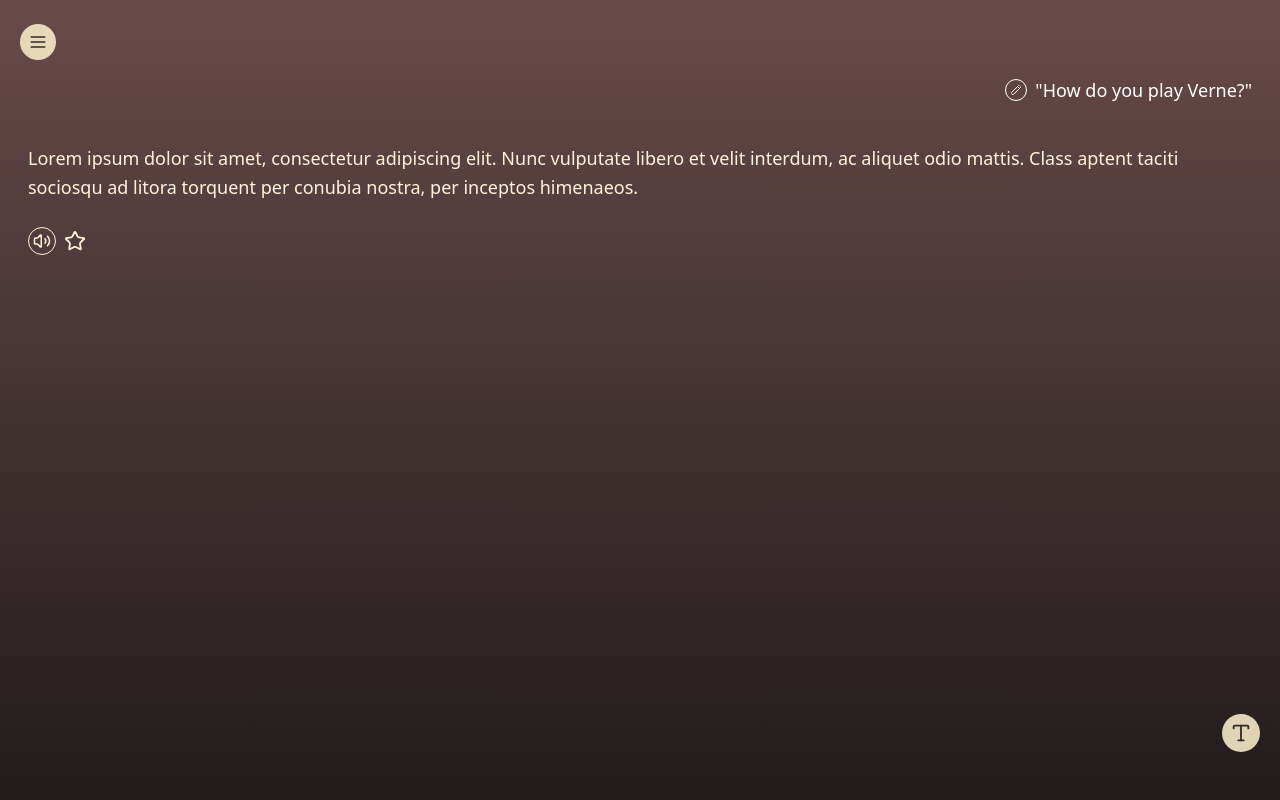
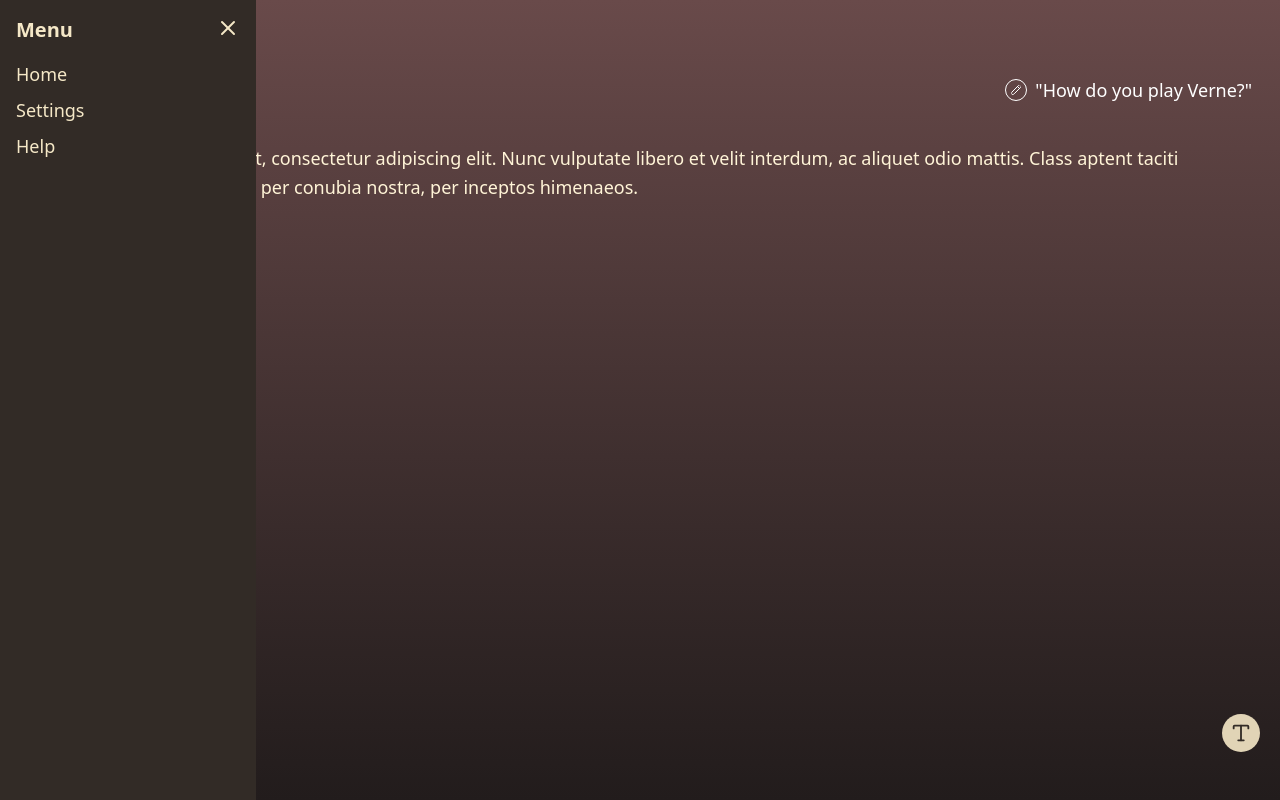
Before and after one commit to kennylin119/verne-frontend, a React (Vite) app: page / in a window 1280 px wide. Both pictures are taken after a click on the button 38 px from the left and 42 px from the top of the page. Built offline with nearby package versions, Linux system fonts and the light colour scheme; a web font is replaced by a local one.

Commit message:
basic sidebar functionality working

```diff
--- a/src/App.jsx
+++ b/src/App.jsx
@@ -6,6 +6,7 @@ function App() {
   const [showInputBar, setShowInputBar] = useState(false);
   const [inputText, setInputText] = useState('');
   const [exchanges, setExchanges] = useState([]);
+  const [isSidebarOpen, setSidebarOpen] = useState(false);
 
   // when user presses enter, if inputText is not empty, add it to questions array and clear inputText
   const handleEnter = (e) => {
@@ -21,19 +22,25 @@ function App() {
 
   return (
     <div className="h-screen w-full flex flex-col bg-gradient-to-b from-[#694A4A] to-[#221C1C] text-[#FFF4D7] text-lg font-Caudex px-1 py-2">
-      {/* nav button */}
+
+      {/* menu button */}
       <div className="p-4">
-        <button className="p-2 rounded-full bg-[#F5E8C7]/90">
+        <button
+          className="p-2 rounded-full bg-[#F5E8C7]/90"
+          onClick={() => setSidebarOpen(true)}
+        >
           <Menu size={20} strokeWidth={2} className="text-[#322B26]" />
         </button>
       </div>
 
       <main className="flex-1 overflow-y-auto px-6">
+
         {/* placeholder question */}
         <h2 className="flex items-center gap-2 mb-10 w-full justify-end text-[#FFFFFF]">
           <Pencil size={22} strokeWidth={2} className="p-1 border border-current rounded-full" />
           "How do you play Verne?"
         </h2>
+
         {/* placeholder answer */}
         <p className="leading-relaxed mb-6">
           Lorem ipsum dolor sit amet, consectetur adipiscing elit. Nunc vulputate libero et
@@ -68,7 +75,7 @@ function App() {
               </p>
 
               {/* mute + save icons */}
-              <div className="flex items-center gap-2 mb-4">
+              <div className="flex items-center gap-2">
                 <button className="p-1 border border-current rounded-full">
                   <Volume2 size={18} strokeWidth={2} />
                 </button>
@@ -116,6 +123,27 @@ function App() {
         </footer>
       )}
 
+      {/* new sidebar component, opens on click of menu button */}
+      {isSidebarOpen && (
+        <div className="fixed top-0 left-0 w-64 h-full bg-[#322B26] text-[#F5E8C7] p-4 z-50">
+
+          {/* close button */}
+          <button
+            className="absolute top-4 right-4"
+            onClick={() => setSidebarOpen(false)}
+          >
+            <X size={24} strokeWidth={2} />
+          </button>
+          <h2 className="text-xl font-bold mb-4">Menu</h2>
+          <ul>
+            <li className="mb-2"><a href="#">Home</a></li>
+            <li className="mb-2"><a href="#">Settings</a></li>
+            <li className="mb-2"><a href="#">Help</a></li>
+          </ul>
+
+        </div>
+      )}
+
     </div>
   );
 }
```
